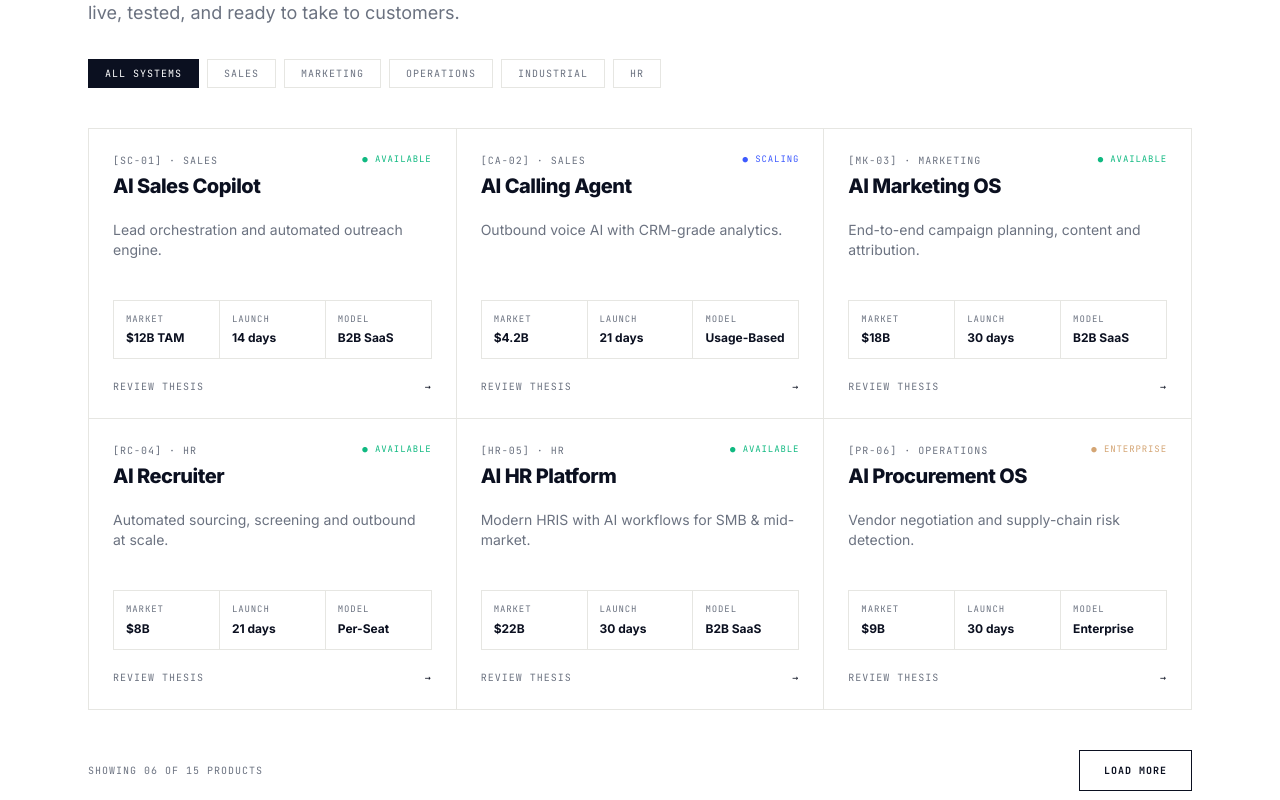
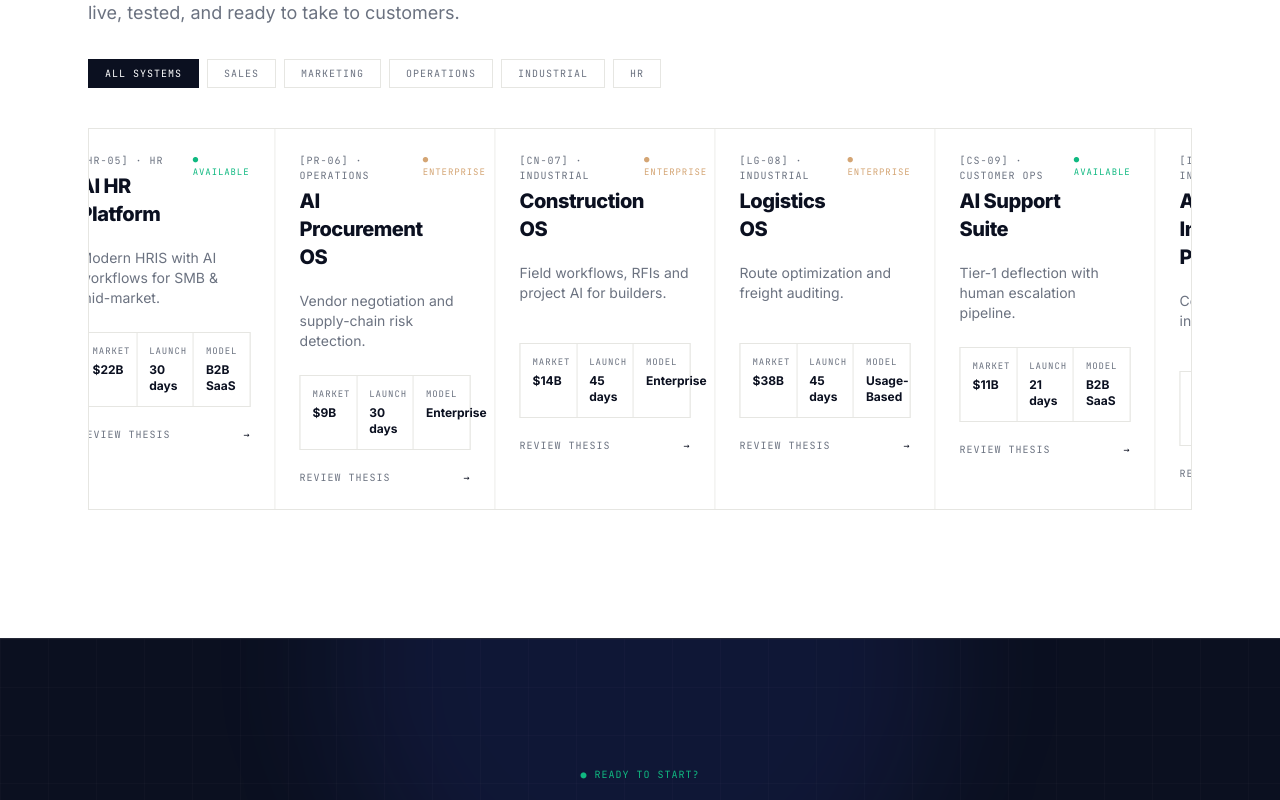
Before and after one commit to sparkai-core/spark-ventures-wireframe, a Next.js app: page / in a window 1280 px wide. Shown: the part 7960-8760 px from the top of the page. Built offline with nearby package versions, Linux system fonts and the light colour scheme.

Commit message:
carousel

```diff
--- a/components/Marketplace.tsx
+++ b/components/Marketplace.tsx
@@ -15,8 +15,6 @@ const dotColor: Record<ProductAccent, string> = {
   gold: "bg-gold",
 };
 
-const PAGE_SIZE = 6;
-
 export default function Marketplace({
   eyebrow = "[ // ] Marketplace",
   title = "AI Products.",
@@ -25,7 +23,6 @@ export default function Marketplace({
   title?: string;
 }) {
   const [filter, setFilter] = useState("All Systems");
-  const [shown, setShown] = useState(PAGE_SIZE);
   const [hovered, setHovered] = useState<string | null>(null);
 
   const filtered =
@@ -33,17 +30,9 @@ export default function Marketplace({
       ? PRODUCTS
       : PRODUCTS.filter((p) => p.category === filter);
 
-  const visible = filtered.slice(0, shown);
-  const hasMore = shown < filtered.length;
-
-  const onFilterChange = (f: string) => {
-    setFilter(f);
-    setShown(PAGE_SIZE);
-  };
-
   return (
     <>
-      <section id="marketplace" className="bg-white py-20 md:py-32">
+      <section id="marketplace" className="bg-white py-20 md:py-32 overflow-hidden">
         <div className="mx-auto max-w-6xl px-6">
           <div className="flex flex-col md:flex-row md:items-start md:justify-between gap-6 mb-8">
             <div>
@@ -69,7 +58,7 @@ export default function Marketplace({
             {MARKETPLACE_FILTERS.map((f) => (
               <button
                 key={f}
-                onClick={() => onFilterChange(f)}
+                onClick={() => setFilter(f)}
                 className={`shrink-0 border px-4 py-1.5 font-mono text-[10px] uppercase tracking-widest transition ${
                   filter === f
                     ? "border-navy bg-navy text-white"
@@ -81,15 +70,17 @@ export default function Marketplace({
             ))}
           </div>
 
-          <div className="grid gap-px bg-line border border-line md:grid-cols-2 lg:grid-cols-3">
-            {visible.map((p) => {
+          {/* Infinite carousel — 5 cards visible per row, auto-scrolls and loops */}
+          <div className="overflow-hidden border border-line">
+            <div className="flex w-max animate-infinite-scroll">
+              {[...filtered, ...filtered].map((p, i) => {
                 const isHover = hovered === p.id;
                 return (
                   <article
-                  key={p.id}
+                    key={`${p.id}-${i}`}
                     onMouseEnter={() => setHovered(p.id)}
                     onMouseLeave={() => setHovered(null)}
-                  className={`group bg-white p-6 transition-all relative min-h-[280px] ${
+                    className={`group bg-white p-6 transition-all relative shrink-0 w-[260px] lg:w-[220px] border-r border-line min-h-[280px] ${
                       isHover ? "shadow-xl shadow-navy/10" : ""
                     }`}
                     style={isHover ? { borderColor: "#2b2b2b" } : undefined}
@@ -141,19 +132,6 @@ export default function Marketplace({
                 );
               })}
             </div>
-
-          <div className="mt-10 flex flex-col md:flex-row items-center justify-between gap-4">
-            <span className="font-mono text-[10px] uppercase tracking-widest text-ink-muted">
-              Showing {String(visible.length).padStart(2, "0")} of {String(filtered.length).padStart(2, "0")} products
-            </span>
-            {hasMore && (
-              <button
-                onClick={() => setShown((n) => n + PAGE_SIZE)}
-                className="border border-navy text-navy px-6 py-3 font-mono text-[10px] font-bold uppercase tracking-widest hover:bg-navy hover:text-white transition"
-              >
-                Load More
-              </button>
-            )}
           </div>
         </div>
       </section>
--- a/tailwind.config.ts
+++ b/tailwind.config.ts
@@ -55,6 +55,10 @@ const config: Config = {
           '0%': { opacity: '0', transform: 'translateY(14px)' },
           '100%': { opacity: '1', transform: 'translateY(0)' },
         },
+        "infinite-scroll": {
+          '0%': { transform: 'translateX(0)' },
+          '100%': { transform: 'translateX(-50%)' },
+        },
       },
       animation: {
         ticker: 'ticker 3s linear infinite',
@@ -62,6 +66,7 @@ const config: Config = {
         "fade-in": "fade-in 0.3s ease-out",
         orbit: "orbit 24s linear infinite",
         "fade-up": "fade-up 0.6s ease-out forwards",
+        "infinite-scroll": "infinite-scroll 25s linear infinite",
       },
       backgroundImage: {
         "grid-bg":
```
Lines whose indentation alone changed are shown as unchanged.
